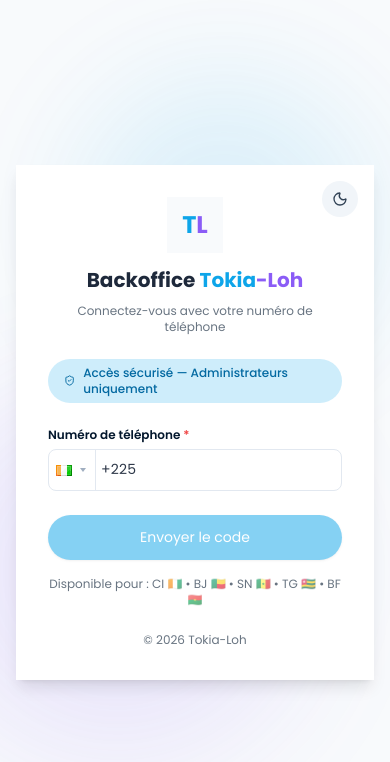
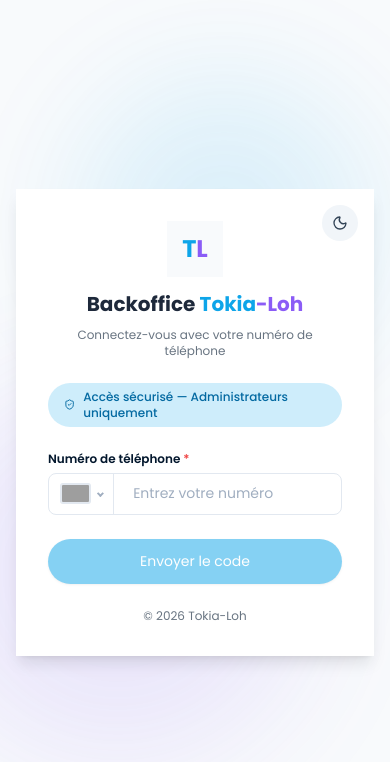
Before and after one commit to didieraitondji/tokia-loh-admin, a React (Vite) app: page /login in a window 390 px wide. Shown: the top 762 px of the page. Built offline with nearby package versions, Linux system fonts and the light colour scheme; grey boxes are pictures that could not be loaded.

Commit message:
utilisation de react-phone-number-input

```diff
--- a/package.json
+++ b/package.json
@@ -22,7 +22,7 @@
     "react-dom": "^19.2.0",
     "react-leaflet": "^5.0.0",
     "react-map-gl": "^8.1.0",
-    "react-phone-input-2": "^2.15.1",
+    "react-phone-number-input": "^3.4.16",
     "react-router": "^7.13.0",
     "recharts": "^3.7.0",
     "tailwindcss": "^4.2.0"
--- a/src/components/PhoneInputField.jsx
+++ b/src/components/PhoneInputField.jsx
@@ -1,6 +1,12 @@
 import React from 'react';
-import PhoneInput from 'react-phone-input-2';
-import 'react-phone-input-2/lib/style.css';
+import PhoneInput from 'react-phone-number-input';
+import 'react-phone-number-input/style.css';
+
+// ✅ Déclaré EN DEHORS du composant pour éviter la recréation à chaque rendu
+const CustomInput = React.forwardRef(({ name, required, ...inputProps }, ref) => (
+    <input {...inputProps} ref={ref} name={name} required={required} />
+));
+CustomInput.displayName = 'CustomInput';
 
 const PhoneInputField = ({
     label,
@@ -12,53 +18,34 @@
     required = false,
     disabled = false,
     placeholder = "Entrez votre numéro",
-    defaultCountry = 'ci',
-    onlyCountries = ['ci', 'bj', 'sn', 'tg', 'bf'],
-    preferredCountries = ['ci', 'bj'],
-    enableSearch = true,
-    searchPlaceholder = "Rechercher un pays...",
+    defaultCountry = 'CI',
+    countries = ['CI', 'BJ', 'SN', 'TG', 'BF'],
     className = '',
-    ...props
 }) => {
-
     return (
         <div className={`flex flex-col gap-1.5 w-full ${className}`}>
-            {/* Label */}
             {label && (
                 <label className="text-xs font-semibold font-poppins text-neutral-8">
                     {label} {required && <span className="text-danger-1">*</span>}
                 </label>
             )}
 
-            {/* PhoneInput avec classe d'erreur conditionnelle */}
             <div className={error ? 'phone-input-error' : ''}>
                 <PhoneInput
-                    country={defaultCountry}
-                    onlyCountries={onlyCountries}
-                    value={value.replace('+', '')}
+                    defaultCountry={defaultCountry}
+                    countries={countries}
+                    value={value}
                     onChange={onChange}
+                    addInternationalOption={false}
                     placeholder={placeholder}
-                    enableSearch={enableSearch}
-                    searchPlaceholder={searchPlaceholder}
-                    preferredCountries={preferredCountries}
                     disabled={disabled}
-                    localization={{
-                        ci: 'Côte d\'Ivoire',
-                        bj: 'Bénin',
-                        sn: 'Sénégal',
-                        tg: 'Togo',
-                        bf: 'Burkina Faso'
-                    }}
-                    inputProps={{
-                        name: name,
-                        required: required,
-                        disabled: disabled,
-                        ...props
-                    }}
+                    inputComponent={CustomInput}
+                    // Passé automatiquement à CustomInput via ...inputProps
+                    name={name}
+                    required={required}
                 />
             </div>
 
-            {/* Hint ou Error */}
             {hint && !error && <p className="text-xs text-neutral-6 font-poppins">{hint}</p>}
             {error && <p className="text-xs text-danger-1 font-poppins">{error}</p>}
         </div>
--- a/src/pages/LoginPage.jsx
+++ b/src/pages/LoginPage.jsx
@@ -9,6 +9,7 @@
 import { auth } from '../config/firebase.config';
 import { RecaptchaVerifier, signInWithPhoneNumber } from 'firebase/auth';
 import '../styles/phone-input-custom.css'; // Importer les styles personnalisés
+import { isValidPhoneNumber, parsePhoneNumber } from 'react-phone-number-input';
 
 const LoginPage = () => {
 
@@ -68,32 +69,27 @@
         return re.test(code);
     }
 
-    // Gestion du changement du numéro de téléphone
-    const handlePhoneChange = (value, country, e, formattedValue) => {
-        // value contient le numéro avec le code pays (ex: "22561234567")
-        const fullNumber = '+' + value;
-        setPhoneNumber(fullNumber);
+    const handlePhoneChange = (value) => {
+        setPhoneNumber(value || '');
 
-        // Validation automatique par react-phone-input-2
-        // On vérifie si le numéro a le bon nombre de chiffres selon le pays
-        const phoneLength = value.length - country.dialCode.length;
+        if (!value) {
+            setIsValidPhone(false);
+            setError({});
+            return;
+        }
 
-        // Définir la longueur attendue selon le pays
-        const expectedLengths = {
-            'ci': 10, // Côte d'Ivoire: 10 chiffres après +225
-            'bj': 10,  // Bénin: 8 chiffres après +229
-            'sn': 9,  // Sénégal: 9 chiffres après +221
-            'tg': 8,  // Togo: 8 chiffres après +228
-            'bf': 8   // Burkina Faso: 8 chiffres après +226
-        };
-
-        const expectedLength = expectedLengths[country.countryCode] || 8;
-        const valid = phoneLength === expectedLength;
-
+        // Valider avec la librairie directement
+        const valid = isValidPhoneNumber(value);
         setIsValidPhone(valid);
 
-        if (!valid && value.length > 3) {
-            setError({ phone: `Numéro invalide pour ${country.name}` });
+        if (!valid && value.length > 4) {
+            // Récupérer le nom du pays pour le message d'erreur
+            let countryName = 'ce pays';
+            try {
+                const parsed = parsePhoneNumber(value);
+                if (parsed?.country) countryName = parsed.country;
+            } catch (_) { }
+            setError({ phone: `Numéro invalide pour ${countryName}` });
         } else {
             setError({});
         }
@@ -118,7 +114,7 @@
     const handleSendOTP = async (e) => {
         e.preventDefault();
 
-        if (!phoneNumber || phoneNumber.length < 10) {
+        if (!phoneNumber) {
             setError({ phone: 'Veuillez entrer votre numéro de téléphone' });
             return;
         }
@@ -302,10 +298,10 @@
                             {loading ? 'Envoi en cours...' : 'Envoyer le code'}
                         </Button>
 
-                        {/* Aide */}
+                        {/* Aide
                         <p className="text-center text-xs text-neutral-6 font-poppins">
                             Disponible pour : CI 🇨🇮 • BJ 🇧🇯 • SN 🇸🇳 • TG 🇹🇬 • BF 🇧🇫
-                        </p>
+                        </p>*/}
                     </form>
                 )}
 
--- a/src/styles/phone-input-custom.css
+++ b/src/styles/phone-input-custom.css
@@ -1,269 +1,189 @@
-/* Styles personnalisés pour react-phone-input-2 - À ajouter dans votre fichier CSS global ou dans un fichier séparé */
+/* ============================================================
+   Styles personnalisés pour react-phone-number-input
+   Remplace phone-input-custom.css
+   ============================================================ */
 
-/* Container principal */
-.react-tel-input {
-    width: 100%;
-    font-family: 'Poppins', sans-serif;
+/* Variables CSS natives de la librairie - override ici */
+:root {
+    --PhoneInput-color--focus: var(--primary-1, #3b82f6);
+    --PhoneInputCountryFlag-height: 1em;
+    --PhoneInputCountryFlag-borderColor: var(--neutral-5, #e2e8f0);
+    --PhoneInputCountryFlag-borderColor--focus: var(--primary-1, #3b82f6);
+    --PhoneInputCountrySelectArrow-color: var(--neutral-6, #a0aec0);
+    --PhoneInputCountrySelectArrow-opacity: 1;
+    --PhoneInputCountrySelectArrow-width: 0.3em;
+    --PhoneInputCountrySelectArrow-borderWidth: 2px;
+    --PhoneInputCountrySelectArrow-color--focus: var(--primary-1, #3b82f6);
 }
 
-/* Champ input principal */
-.react-tel-input .form-control {
-    width: 100% !important;
-    height: 42px !important;
-    font-size: 14px !important;
-    line-height: 1.5 !important;
-    font-family: 'Poppins', sans-serif !important;
-    font-weight: 400 !important;
-
-    /* Couleurs et bordures - correspond à InputField */
-    background-color: var(--neutral-0, #ffffff) !important;
-    color: var(--neutral-8, #2d3748) !important;
-    border: 1px solid var(--neutral-5, #e2e8f0) !important;
-    border-radius: var(--rounded-h2, 8px) !important;
-
-    /* Espacement */
-    padding: 10px 14px 10px 52px !important;
-
-    /* Transitions */
-    transition: all 0.2s ease-in-out !important;
+/* ── Wrapper principal ───────────────────────────────────── */
+.PhoneInput {
+    display: flex;
+    align-items: center;
+    width: 100%;
+    height: 42px;
+    background-color: var(--neutral-0, #ffffff);
+    border: 1px solid var(--neutral-5, #e2e8f0);
+    border-radius: 8px;
+    transition: all 0.2s ease-in-out;
+    font-family: 'Poppins', sans-serif;
+    overflow: hidden;
 }
 
-/* Focus sur le champ */
-.react-tel-input .form-control:focus {
-    outline: none !important;
+/* Focus sur le wrapper */
+.PhoneInput--focus {
     border-color: var(--primary-1, #3b82f6) !important;
     box-shadow: 0 0 0 2px var(--primary-5, rgba(59, 130, 246, 0.1)) !important;
 }
 
-/* Placeholder */
-.react-tel-input .form-control::placeholder {
-    color: var(--neutral-6, #a0aec0) !important;
-    opacity: 1 !important;
+/* Disabled */
+.PhoneInput--disabled {
+    background-color: var(--neutral-3, #f7fafc) !important;
+    opacity: 0.6 !important;
+    cursor: not-allowed !important;
 }
 
-/* État disabled */
-.react-tel-input .form-control:disabled {
-    background-color: var(--neutral-3, #f7fafc) !important;
-    color: var(--neutral-6, #a0aec0) !important;
-    cursor: not-allowed !important;
-    opacity: 0.6 !important;
+/* ── Sélecteur de pays ───────────────────────────────────── */
+.PhoneInputCountry {
+    display: flex;
+    align-items: center;
+    padding: 0 10px 0 12px;
+    border-right: 1px solid var(--neutral-5, #e2e8f0);
+    height: 100%;
+    background-color: transparent;
+    cursor: pointer;
+    transition: background-color 0.2s ease-in-out;
+    gap: 6px;
 }
 
-/* Bouton de sélection du drapeau */
-.react-tel-input .flag-dropdown {
-    position: absolute !important;
-    top: 0 !important;
-    bottom: 0 !important;
-    left: 0 !important;
-    width: 48px !important;
-    border: none !important;
-    background-color: transparent !important;
-    border-radius: var(--rounded-h2, 8px) 0 0 var(--rounded-h2, 8px) !important;
+.PhoneInputCountry:hover {
+    background-color: var(--neutral-2, #f7fafc);
 }
 
-.react-tel-input .selected-flag {
-    width: 48px !important;
-    height: 100% !important;
-    padding: 0 8px !important;
-    background-color: transparent !important;
-    border-right: 1px solid var(--neutral-5, #e2e8f0) !important;
-    border-radius: var(--rounded-h2, 8px) 0 0 var(--rounded-h2, 8px) !important;
-    transition: background-color 0.2s ease-in-out !important;
+/* Le <select> natif de pays (invisible, par-dessus le drapeau) */
+.PhoneInputCountrySelect {
+    position: absolute;
+    top: 0;
+    left: 0;
+    height: 100%;
+    width: 100%;
+    z-index: 1;
+    border: 0;
+    opacity: 0;
+    cursor: pointer;
 }
 
-.react-tel-input .selected-flag:hover,
-.react-tel-input .selected-flag:focus {
-    background-color: var(--neutral-2, #f7fafc) !important;
+.PhoneInputCountrySelect:focus+.PhoneInputCountryIcon+.PhoneInputCountrySelectArrow {
+    color: var(--primary-1, #3b82f6);
 }
 
-/* Flèche du dropdown */
-.react-tel-input .selected-flag .arrow {
-    border: none !important;
-    width: 0 !important;
-    height: 0 !important;
-    margin-left: 4px !important;
-    border-left: 3px solid transparent !important;
-    border-right: 3px solid transparent !important;
-    border-top: 4px solid var(--neutral-6, #a0aec0) !important;
-    transition: transform 0.2s ease-in-out !important;
+/* ── Icône drapeau ───────────────────────────────────────── */
+.PhoneInputCountryIcon {
+    width: calc(var(--PhoneInputCountryFlag-height) * 1.5);
+    height: var(--PhoneInputCountryFlag-height);
+    font-size: 1.2em;
 }
 
-.react-tel-input .selected-flag .arrow.up {
-    border-top: none !important;
-    border-bottom: 4px solid var(--neutral-6, #a0aec0) !important;
-    transform: rotate(0deg) !important;
+.PhoneInputCountryIcon--square {
+    width: var(--PhoneInputCountryFlag-height);
 }
 
-/* Liste déroulante des pays */
-.react-tel-input .country-list {
-    width: 280px !important;
-    max-height: 240px !important;
-    background-color: var(--neutral-0, #ffffff) !important;
-    border: 1px solid var(--neutral-5, #e2e8f0) !important;
-    border-radius: var(--rounded-h2, 8px) !important;
-    box-shadow: 0 4px 6px -1px rgba(0, 0, 0, 0.1), 0 2px 4px -1px rgba(0, 0, 0, 0.06) !important;
-    margin-top: 4px !important;
-    padding: 4px 0 !important;
-    font-family: 'Poppins', sans-serif !important;
-    overflow-y: auto !important;
+/* Drapeau SVG/image */
+.PhoneInputCountryIconImg {
+    display: block;
+    width: 100%;
+    height: 100%;
+    border: 1px solid var(--PhoneInputCountryFlag-borderColor);
+    border-radius: 2px;
 }
 
-/* Scrollbar personnalisée pour la liste */
-.react-tel-input .country-list::-webkit-scrollbar {
-    width: 6px;
+/* Emoji de drapeau (fallback) */
+.PhoneInputCountryIcon--border {
+    background-color: var(--neutral-2, #f7fafc);
+    box-shadow: 0 0 0 1px var(--PhoneInputCountryFlag-borderColor);
+    border-radius: 2px;
 }
 
-.react-tel-input .country-list::-webkit-scrollbar-track {
-    background: var(--neutral-2, #f7fafc);
-    border-radius: 3px;
+/* ── Flèche dropdown ─────────────────────────────────────── */
+.PhoneInputCountrySelectArrow {
+    display: block;
+    width: var(--PhoneInputCountrySelectArrow-width);
+    height: var(--PhoneInputCountrySelectArrow-width);
+    margin-left: 2px;
+    border-style: solid;
+    border-color: var(--PhoneInputCountrySelectArrow-color);
+    border-top-width: 0;
+    border-bottom-width: var(--PhoneInputCountrySelectArrow-borderWidth);
+    border-left-width: 0;
+    border-right-width: var(--PhoneInputCountrySelectArrow-borderWidth);
+    transform: rotate(45deg);
+    opacity: var(--PhoneInputCountrySelectArrow-opacity);
+    transition: border-color 0.2s ease-in-out;
 }
 
-.react-tel-input .country-list::-webkit-scrollbar-thumb {
-    background: var(--neutral-5, #e2e8f0);
-    border-radius: 3px;
+.PhoneInputCountrySelect:focus+.PhoneInputCountryIcon+.PhoneInputCountrySelectArrow {
+    border-color: var(--PhoneInputCountrySelectArrow-color--focus);
+    opacity: 1;
 }
 
-.react-tel-input .country-list::-webkit-scrollbar-thumb:hover {
-    background: var(--neutral-6, #a0aec0);
+/* ── Champ input téléphone ───────────────────────────────── */
+.PhoneInputInput {
+    flex: 1;
+    height: 100%;
+    padding: 10px 14px;
+    font-size: 14px;
+    font-family: 'Poppins', sans-serif;
+    font-weight: 400;
+    color: var(--neutral-8, #2d3748);
+    background-color: transparent;
+    border: none;
+    outline: none;
+    min-width: 0;
 }
 
-/* Items de la liste */
-.react-tel-input .country {
-    padding: 8px 12px !important;
-    font-size: 14px !important;
-    color: var(--neutral-8, #2d3748) !important;
-    cursor: pointer !important;
-    transition: background-color 0.15s ease-in-out !important;
-    display: flex !important;
-    align-items: center !important;
+.PhoneInputInput::placeholder {
+    color: var(--neutral-6, #a0aec0);
+    opacity: 1;
 }
 
-.react-tel-input .country:hover {
-    background-color: var(--primary-5, rgba(59, 130, 246, 0.1)) !important;
+.PhoneInputInput:disabled {
+    color: var(--neutral-6, #a0aec0);
+    cursor: not-allowed;
 }
 
-.react-tel-input .country.highlight {
-    background-color: var(--primary-5, rgba(59, 130, 246, 0.15)) !important;
-}
-
-/* Nom du pays */
-.react-tel-input .country-name {
-    margin-left: 8px !important;
-    color: var(--neutral-8, #2d3748) !important;
-    font-weight: 400 !important;
-}
-
-/* Code dial */
-.react-tel-input .dial-code {
-    color: var(--neutral-6, #a0aec0) !important;
-    font-size: 13px !important;
-    margin-left: auto !important;
-}
-
-/* Champ de recherche */
-.react-tel-input .search-box {
-    width: calc(100% - 16px) !important;
-    margin: 8px !important;
-    padding: 8px 12px !important;
-    font-size: 14px !important;
-    font-family: 'Poppins', sans-serif !important;
-    background-color: var(--neutral-1, #f7fafc) !important;
-    border: 1px solid var(--neutral-4, #cbd5e0) !important;
-    border-radius: 6px !important;
-    outline: none !important;
-    transition: all 0.2s ease-in-out !important;
-}
-
-.react-tel-input .search-box:focus {
-    background-color: var(--neutral-0, #ffffff) !important;
-    border-color: var(--primary-1, #3b82f6) !important;
-    box-shadow: 0 0 0 2px var(--primary-5, rgba(59, 130, 246, 0.1)) !important;
-}
-
-.react-tel-input .search-box::placeholder {
-    color: var(--neutral-6, #a0aec0) !important;
-}
-
-/* Message "No entries to show" */
-.react-tel-input .no-entries-message {
-    padding: 12px !important;
-    text-align: center !important;
-    color: var(--neutral-6, #a0aec0) !important;
-    font-size: 13px !important;
-}
-
-/* Pays préféré (divider) */
-.react-tel-input .divider {
-    border-bottom: 1px solid var(--neutral-4, #cbd5e0) !important;
-    margin: 4px 0 !important;
-}
-
-/* Mode sombre (optionnel - si vous avez un thème sombre) */
-.dark .react-tel-input .form-control {
-    background-color: var(--neutral-9, #1a202c) !important;
-    color: var(--neutral-1, #f7fafc) !important;
-    border-color: var(--neutral-7, #4a5568) !important;
-}
-
-.dark .react-tel-input .form-control:focus {
-    border-color: var(--primary-1, #3b82f6) !important;
-    box-shadow: 0 0 0 2px var(--primary-5, rgba(59, 130, 246, 0.2)) !important;
-}
-
-.dark .react-tel-input .selected-flag {
-    border-right-color: var(--neutral-7, #4a5568) !important;
-}
-
-.dark .react-tel-input .selected-flag:hover {
-    background-color: var(--neutral-8, #2d3748) !important;
-}
-
-.dark .react-tel-input .country-list {
-    background-color: var(--neutral-9, #1a202c) !important;
-    border-color: var(--neutral-7, #4a5568) !important;
-}
-
-.dark .react-tel-input .country {
-    color: var(--neutral-1, #f7fafc) !important;
-}
-
-.dark .react-tel-input .country:hover {
-    background-color: var(--primary-5, rgba(59, 130, 246, 0.2)) !important;
-}
-
-.dark .react-tel-input .search-box {
-    background-color: var(--neutral-8, #2d3748) !important;
-    border-color: var(--neutral-7, #4a5568) !important;
-    color: var(--neutral-1, #f7fafc) !important;
-}
-
-/* État d'erreur */
-.phone-input-error .react-tel-input .form-control {
+/* ── État d'erreur ───────────────────────────────────────── */
+.phone-input-error .PhoneInput {
     border-color: var(--danger-1, #ef4444) !important;
 }
 
-.phone-input-error .react-tel-input .form-control:focus {
+.phone-input-error .PhoneInput--focus {
     border-color: var(--danger-1, #ef4444) !important;
-    box-shadow: 0 0 0 2px var(--danger-2, rgba(239, 68, 68, 0.1)) !important;
+    box-shadow: 0 0 0 2px rgba(239, 68, 68, 0.1) !important;
 }
 
-.phone-input-error .react-tel-input .selected-flag {
+.phone-input-error .PhoneInputCountry {
     border-right-color: var(--danger-1, #ef4444) !important;
 }
 
-/* Animation d'ouverture du dropdown */
-@keyframes slideDown {
-    from {
-        opacity: 0;
-        transform: translateY(-8px);
-    }
-
-    to {
-        opacity: 1;
-        transform: translateY(0);
-    }
+/* ── Mode sombre ─────────────────────────────────────────── */
+.dark .PhoneInput {
+    background-color: var(--neutral-9, #1a202c);
+    border-color: var(--neutral-7, #4a5568);
 }
 
-.react-tel-input .country-list {
-    animation: slideDown 0.2s ease-out;
+.dark .PhoneInput--focus {
+    border-color: var(--primary-1, #3b82f6) !important;
+    box-shadow: 0 0 0 2px rgba(59, 130, 246, 0.2) !important;
 }
+
+.dark .PhoneInputCountry {
+    border-right-color: var(--neutral-7, #4a5568);
+}
+
+.dark .PhoneInputCountry:hover {
+    background-color: var(--neutral-8, #2d3748);
+}
+
+.dark .PhoneInputInput {
+    color: var(--neutral-1, #f7fafc);
+}
```
Also changed, not shown: 1 other file (tests, documents, lock files or other folders).
